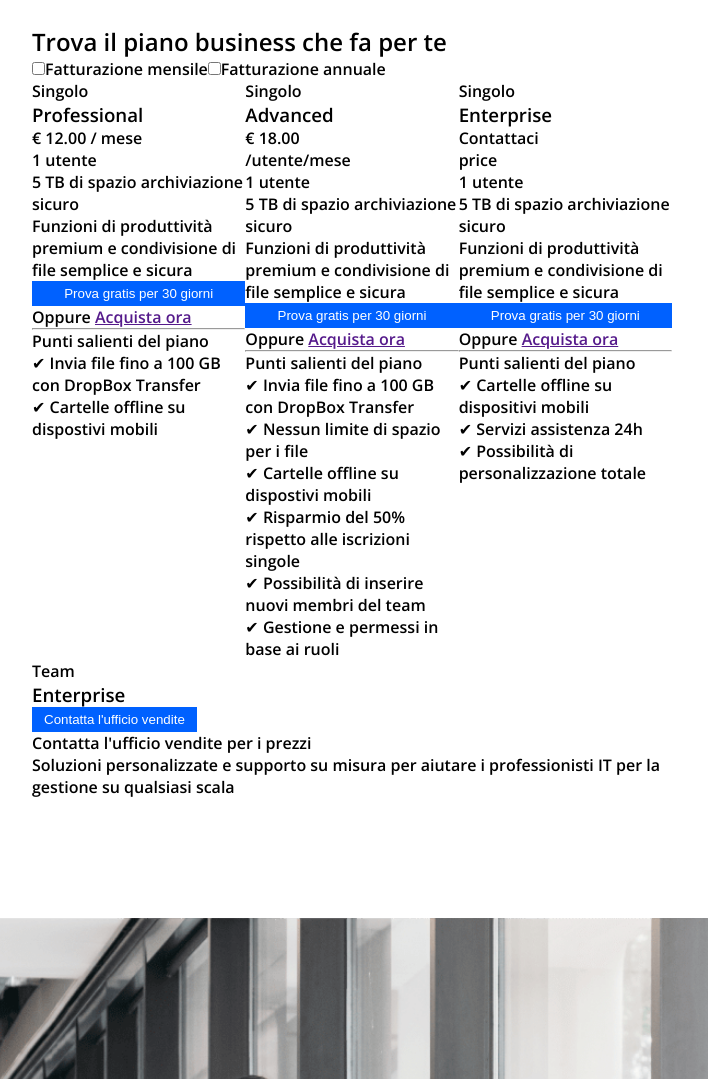
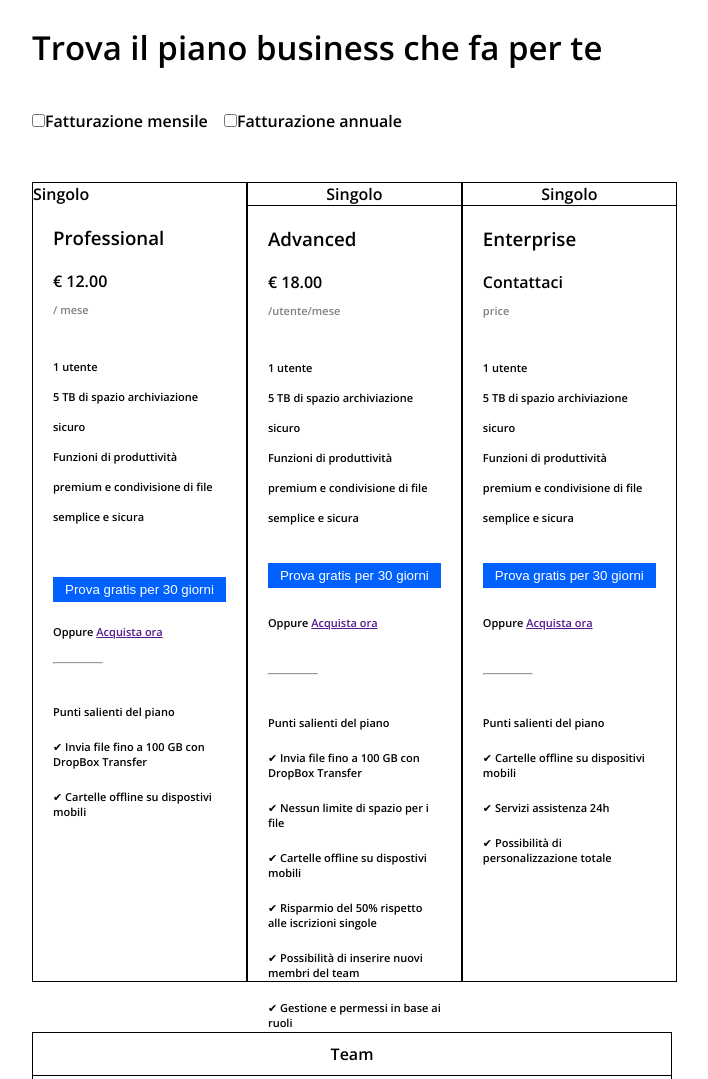
Before and after one commit to aryadeifiordi/html-css-dropbox, a plain HTML site: page index.html in a window 1280 px wide. Shown: the part 940-2019 px from the top of the page, without its empty margins (288-996 px from the left). Drawn offline with nearby package versions, Linux system fonts and the light colour scheme.

Commit message:
adjustments section 1

```diff
--- a/assets/css/style.css
+++ b/assets/css/style.css
@@ -140,4 +140,144 @@ p {
     justify-content: space-between;
 }
 
+h2 {
+    font-size: 33px;
+}
+
+.container-input{
+    width: 370px;
+    justify-content: space-between;
+    padding-top: 40px;
+
+}
+
+.container-box-1{
+    margin-top: 50px;
+    justify-content: space-between;
+
+
+}
+
+.head-box{
+    border-bottom: 0.5px solid black;
+    padding: 10px opx;
+}
+
+.box-1{
+    margin: 20px;
+
+}
+
+.top-price{
+    padding: 20px 0px;
+
+}
+
+.bottom-price{
+    margin-top: 10px;
+    font-size: 11px;
+    color: gray;
+
+}
+
+.box-icon{
+    padding: 15px 0px;
+    font-size: 11px;
+    line-height: 30px;
+}
+
+.button-box{
+    padding-bottom: 30px;
+    font-size: 11px;
+    line-height: 40px;
+
+}
+
+.title-foot-box-1{
+    margin-top: 30px;
+
+}
+
+.box-1 > span{
+    font-size: 11px;
+    padding: 10px 0px;
+}
+
+.button-section-1 {
+    margin: 15px 0px;
+}
+
+.container-box-1 > div {
+    width: 250px;
+    height: 800px;
+    border: 0.5px solid black;
+
+}
+
+.box-4 {
+    margin-top: 50px;
+    height: 200px;
+    border: 0.5px solid black;
+}
+
+.title-box-4 {
+    border-bottom: 0.5px solid black;
+    padding: 10px 0px;
+}
+
+.box-4-head-content {
+    justify-content: space-between;
+}
+
+.office-sales {
+    margin-top: 10px;
+    font-size: 14px;
+}
+
+.box-4-solution {
+    width: 475px;
+    font-size: 11px;
+    margin-top:30px;
+}
+
+.content-box-4 {
+    margin: 20px;
+}
+
+.blue-button:hover {
+    opacity: 0.7;
+}
+
+.container-head-1 {
+    align-items: center;
+}
+
+.container-head-1 > a {
+    padding: 29px 0px;
+
+}
+
+.box-1-line {
+    width: 50px;
+}
+
+.container-head-2 {
+    align-items: center;
+}
+
+.container-head-2 > a {
+    padding: 29px 0px;
+
+}
+
+.container-head-1 > a:hover {
+    border-bottom: 1px solid black;
+    opacity: 0.7;
+}
+
+.container-head-2 > a:hover {
+    border-bottom: 1px solid black;
+    opacity: 0.7;
+}
+
 /* section  2 */
--- a/index.html
+++ b/index.html
@@ -59,56 +59,56 @@
                 <span><input type="checkbox">Fatturazione mensile</span>
                 <span><input type="checkbox">Fatturazione annuale</span>
             </div>
-            <div class="container flex">
+            <div class="container-box-1 flex">
                 <div class="column">
-                    <div>
-                        <span><i class=""></i> Singolo</span>
+                    <div class="ùcontainer-box-1 flex">
+                        <span><i class="fa-solid fa-user"></i> Singolo</span>
                     </div>
-                    <div class="column">
+                    <div class="column box-1">
                         <h3>Professional</h3>
-                        <div>
+                        <div class="column top-price">
                             <span><strong>€ 12.00</strong></span>
-                            <span class="">/ mese</span>
+                            <span class="bottom-price">/ mese</span>
                         </div>
-                        <div class="column">
-                            <span><i class=""></i> 1 utente</span>
-                            <span><i class=""></i> 5 TB di spazio archiviazione sicuro</span>
-                            <span><i class=""></i>Funzioni di produttività premium e condivisione di file semplice e sicura</span>
+                        <div class="column box-icon">
+                            <span><i class="fa-solid fa-user"></i> 1 utente</span>
+                            <span><i class="fa-solid fa-holder"></i> 5 TB di spazio archiviazione sicuro</span>
+                            <span><i class="fa-solid fa-share-nodes"></i>Funzioni di produttività premium e condivisione di file semplice e sicura</span>
                         </div>
-                        <div class="column ">
-                            <input class= "blue-button" type="button" value="Prova gratis per 30 giorni">
+                        <div class="column box-icon">
+                            <input class= "button-section-1 blue-button" type="button" value="Prova gratis per 30 giorni">
                             <span>Oppure <a href="">Acquista ora</a></span>
                         </div>
-                        <hr>
+                        <hr class="box-1-line">
 
-                        <span><strong>Punti salienti del piano</strong></span>
+                        <span class="title-foot-box-1"><strong>Punti salienti del piano</strong></span>
                         <span>&#10004; Invia file fino a 100 GB con DropBox Transfer</span>
                         <span>&#10004; Cartelle offline su dispostivi mobili</span>
                     </div>
 
                 </div>
                 <div class="column">
-                    <div>
-                        <span><i class=""></i> Singolo</span>
+                    <div class="head-box center">
+                        <span><i class="fa-solid fa-user"></i> Singolo</span>
                     </div>
-                    <div class="column">
+                    <div class="column box-1">
                         <h3>Advanced</h3>
-                        <div class="column">
+                        <div class="column top-price">
                             <span><strong>€ 18.00</strong></span>
-                            <span>/utente/mese</span>
+                            <span class="bottom-price">/utente/mese</span>
                         </div>
-                        <div class="column">
-                            <span><i></i> 1 utente</span>
-                            <span><i></i> 5 TB di spazio archiviazione sicuro</span>
-                            <span><i></i>Funzioni di produttività premium e condivisione di file semplice e sicura</span>
+                        <div class="column box-icon">
+                            <span><i class="fa-solid fa-user"></i> 1 utente</span>
+                            <span><i class="fa-solid fa-folder"></i> 5 TB di spazio archiviazione sicuro</span>
+                            <span><i class="fa-solid fa-share-nodes"></i>Funzioni di produttività premium e condivisione di file semplice e sicura</span>
                         </div>
-                        <div class="column">
-                            <input class="blue-button" type="button" value="Prova gratis per 30 giorni">
+                        <div class="column button-box">
+                            <input class="button-section-1 blue-button" type="button" value="Prova gratis per 30 giorni">
                             <span>Oppure <a href="">Acquista ora</a></span>
                         </div>
-                        <hr>
+                        <hr class="box-1-line">
 
-                        <span><strong>Punti salienti del piano</strong></span>
+                        <span class="title-foot-box-1"><strong>Punti salienti del piano</strong></span>
                         <span>&#10004; Invia file fino a 100 GB con DropBox Transfer</span>
                         <span>&#10004;  Nessun limite di spazio per i file</span>
                         <span>&#10004;  Cartelle offline su dispostivi mobili</span>
@@ -119,27 +119,27 @@
 
                 </div>
                 <div class="column">
-                    <div>
-                        <span><i></i> Singolo</span>
+                    <div class="head-box center">
+                        <span><i class="fa-solid fa-user"></i> Singolo</span>
                     </div>
-                    <div class="column">
+                    <div class="column box-1">
                         <h3>Enterprise</h3>
-                        <div class="column">
+                        <div class="column top-price">
                             <span><strong>Contattaci</strong></span>
-                            <span>price</span>
+                            <span class="bottom-price">price</span>
                         </div>
-                        <div class="column">
-                            <span><i></i> 1 utente</span>
-                            <span><i></i> 5 TB di spazio archiviazione sicuro</span>
-                            <span><i></i>Funzioni di produttività premium e condivisione di file semplice e sicura</span>
+                        <div class="column box-icon">
+                            <span><i class="fa-solid fa-user"></i> 1 utente</span>
+                            <span><i class="fa-solid fa-folder"></i> 5 TB di spazio archiviazione sicuro</span>
+                            <span><i class="fa-solid fa-share-nodes"></i>Funzioni di produttività premium e condivisione di file semplice e sicura</span>
                         </div>
-                        <div class="column">
-                            <input class=" blue-button" type="button" value="Prova gratis per 30 giorni">
+                        <div class="column button-box">
+                            <input class="button-section-1 blue-button" type="button" value="Prova gratis per 30 giorni">
                             <span>Oppure <a href="">Acquista ora</a></span>
                         </div>
-                        <hr>
+                        <hr class="box-1-line">
 
-                        <span><strong>Punti salienti del piano</strong></span>
+                        <span class="title-foot-box-1"><strong>Punti salienti del piano</strong></span>
                         <span>&#10004; Cartelle offline su dispositivi mobili</span>
                         <span>&#10004; Servizi assistenza 24h</span>
                         <span>&#10004; Possibilità di personalizzazione totale</span>
@@ -147,18 +147,18 @@
 
                 </div>
             </div>
-            <div>
+            <div class="box-4">
 
-                <div>
-                    <span><i></i>Team</span>
+                <div class="title-box-4 center">
+                    <span><i class="fa-solid fa-building"></i>Team</span>
                 </div>
-                <div class="column">
-                    <div class="box-4">
+                <div class="content-box-4 column">
+                    <div class="box-4-head-content flex">
                         <h3>Enterprise</h3>
                         <input class="blue-button" type="button" value="Contatta l'ufficio vendite">
                     </div>
-                <span><strong>Contatta l'ufficio vendite per i prezzi </strong></span>
-                <div>
+                <span class="office-sales"><strong>Contatta l'ufficio vendite per i prezzi </strong></span>
+                <div class="box-4-solution">
                         <span>Soluzioni personalizzate e supporto su misura per aiutare i professionisti IT per la gestione su qualsiasi scala</span>
                 </div>
 
```
